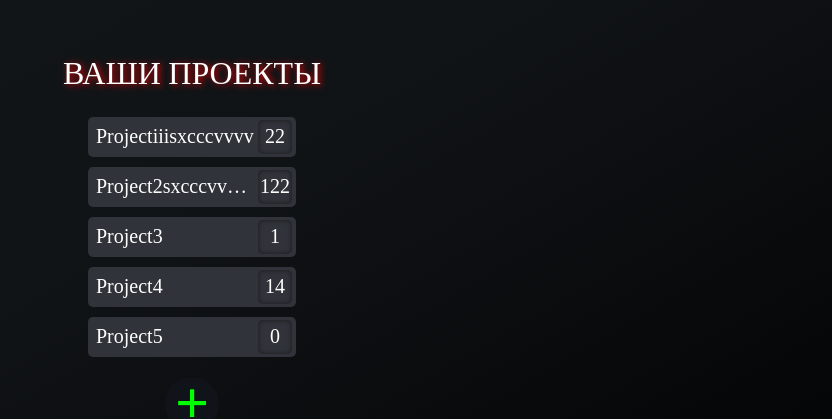
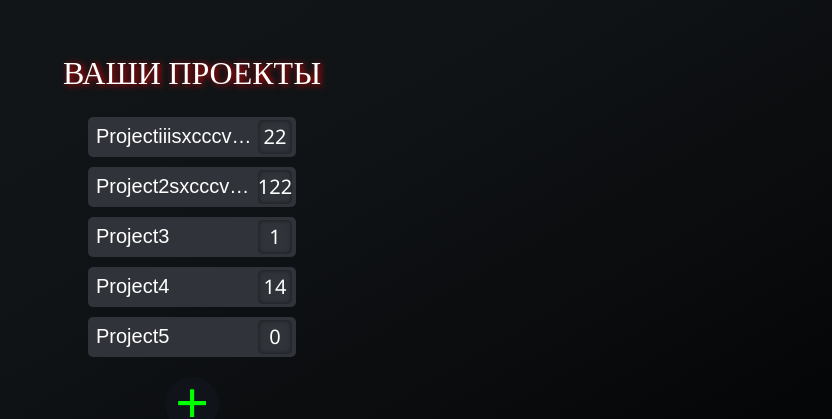
Before and after one commit to Calisthetic/site-constructor-demo-ui, a React (Create React App) app: page /projects in a window 1280 px wide. Shown: the part 162-581 px from the top of the page, without its empty margins (448-1280 px from the left). Built offline with nearby package versions, Linux system fonts and the light colour scheme.

Commit message:
font changed

```diff
--- a/src/pages/Projects.module.css
+++ b/src/pages/Projects.module.css
@@ -73,6 +73,7 @@
   white-space: nowrap;
   text-overflow: ellipsis;
   padding-right: 2px;
+  font-family: sans-serif;
 }
 .cage_blocks_count {
   color: white;
@@ -88,6 +89,7 @@
   transition: 0.25s ease;
   white-space: nowrap;
   overflow: hidden;
+  font-family: "Segoe UI", Tahoma, Geneva, Verdana, sans-serif;
 }
 
 /* //////////////// */
```
